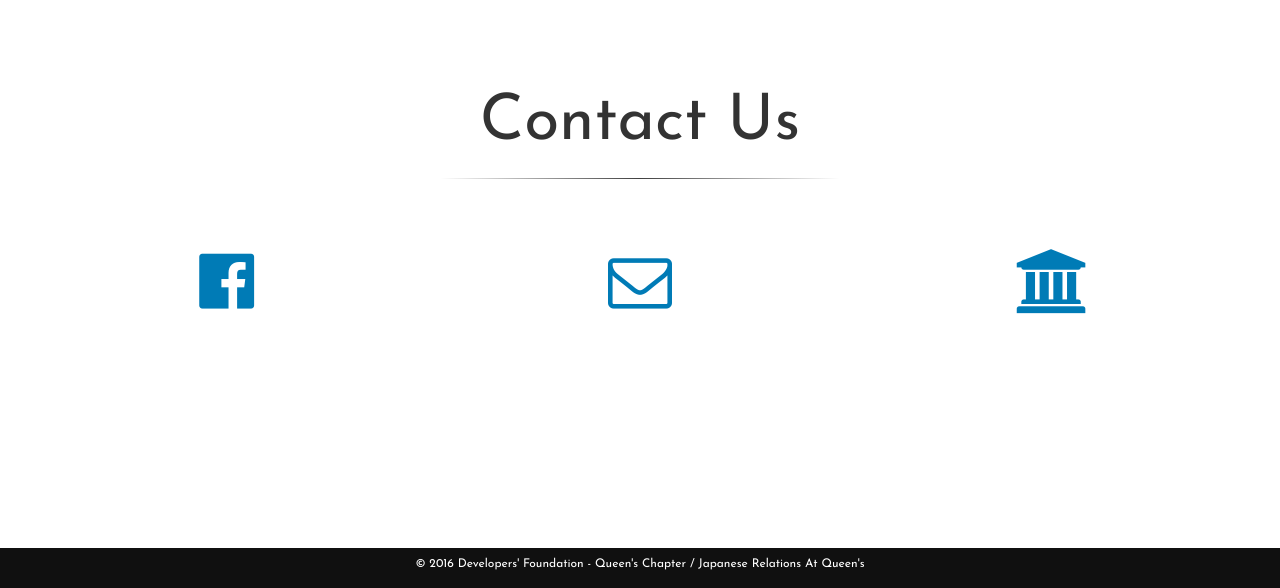
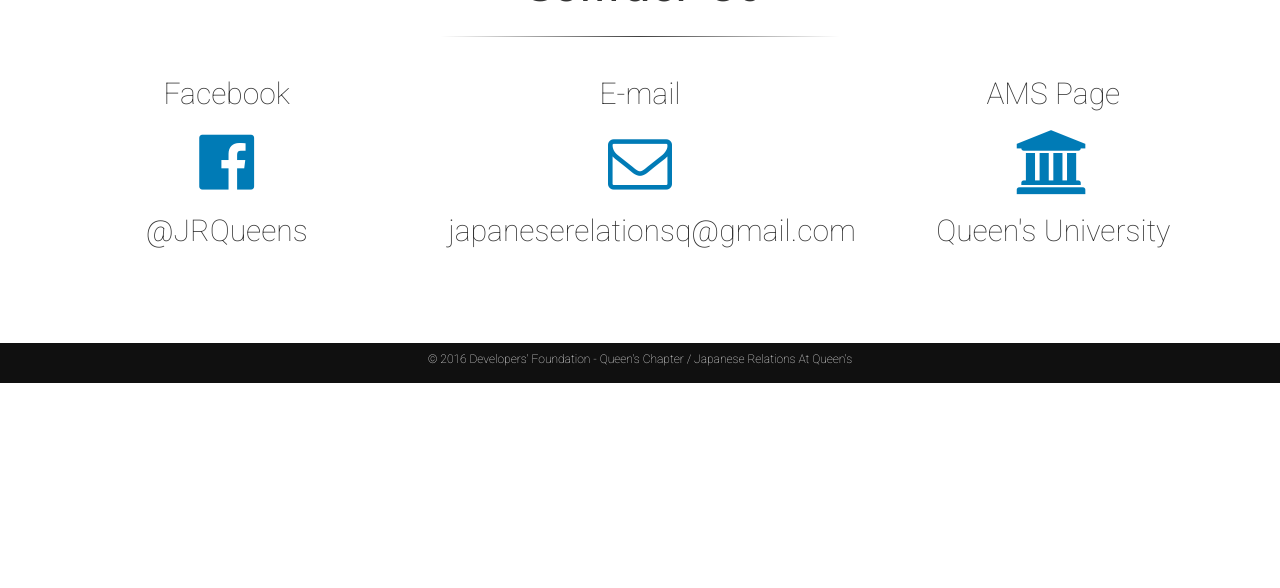
Before and after one commit to Developers-Foundation/JRQ-Website, a PHP site: page /index.html in a window 1280 px wide. Shown: the part 1990-2578 px from the top of the page. After the commit the page ends 2373 px from the top, so only its background shows below. Run offline with PHP 8.4, Linux system fonts and the light colour scheme; some web fonts are replaced.

Commit message:
Contact extra addition, size change

```diff
--- a/public_html/css/style.css
+++ b/public_html/css/style.css
@@ -9,7 +9,7 @@ html {
 }
 
 body {
-	font-family: 'Josefin Sans', sans-serif;
+	font-family: 'Roboto', sans-serif;
 	font-size: 16px;
 	position: relative;
 	overflow-x: hidden;
@@ -23,7 +23,7 @@ footer {
 
 h1 {
 	font-family: 'Josefin Sans', sans-serif;
-	font-size: 4em;
+	font-size: 3em;
 }
 
 hr {
@@ -32,6 +32,8 @@ hr {
     background: linear-gradient(to right, rgba(0, 0, 0, 0), rgba(0, 0, 0, 0.75), rgba(0, 0, 0, 0));
     max-width: 400px;
 }
+
+
 
 .parallax-mirror {
 
@@ -108,13 +110,15 @@ div#landing h1 {
 	font-color: black;
 }
 
-#about, #contact {
+#about {
 	min-height: 500px;
 }
 
+#contact {
+	min-height:420px;
+}
+
 .summary {
-	padding:30px;
-	padding-bottom: 20px;
 	font-size: 1.3em
 }
 
@@ -260,7 +264,6 @@ div#events h1{
   position: relative;
   text-align: center;
   cursor: default;
-  border: solid 1px #000;
   border-radius: 1%;
 }
 
@@ -347,7 +350,7 @@ div#events h1{
 
 /* Contact Icon CSS */
 #icon-section {
-	padding-top:50px;
+	padding-top:10px;
 }
 
 #contact a:link,
--- a/public_html/index.html
+++ b/public_html/index.html
@@ -105,7 +105,7 @@
                         <h3 class="info-title">JRQ Membership</h3>
                         <hr/>
                         <i class="fa fa-credit-card fa-4x" aria-hidden="true"></i>
-                        <p class="about-text">Get discounts on our monthly events and various stores & restaurants in Kingston. Click <a href="#">here</a> for more information.</p>
+                        <p class="about-text">Get discounts on our monthly events and various places in Kingston. Click <a href="#">here</a> for more information.</p>
                     </div>
                 </div>
             </div>
@@ -175,6 +175,17 @@
                 <hr/>
             </div>
         </div>
+        <div class="row text-center">
+            <div class="col-xs-4">
+                <h2>Facebook</h2>
+            </div>
+            <div class="col-xs-4">
+                <h2>E-mail</h2>
+            </div>
+            <div class="col-xs-4">
+                <h2>AMS Page</h2>
+            </div>
+        </div>
         <div id="icon-section" class="row">
             <div class="text-center col-xs-4">
                 <a id="facebook" href="https://www.facebook.com/jrqueens" target="_blank">
@@ -190,6 +201,17 @@
                 <a id="ams" href="https://myams.org/portfolio-items/japanese-relations-at-queens/" target="_blank">
                     <i class="fa fa-university fa-4x" aria-hidden="true"></i>
                 </a>
+            </div>
+        </div>
+        <div class="row text-center">
+            <div class="col-xs-4">
+                <h2>@JRQueens</h2>
+            </div>
+            <div class="col-xs-4">
+                <h2>japaneserelationsq@gmail.com</h2>
+            </div>
+            <div class="col-xs-4">
+                <h2>Queen's University</h2>
             </div>
         </div>
     </div>
```
